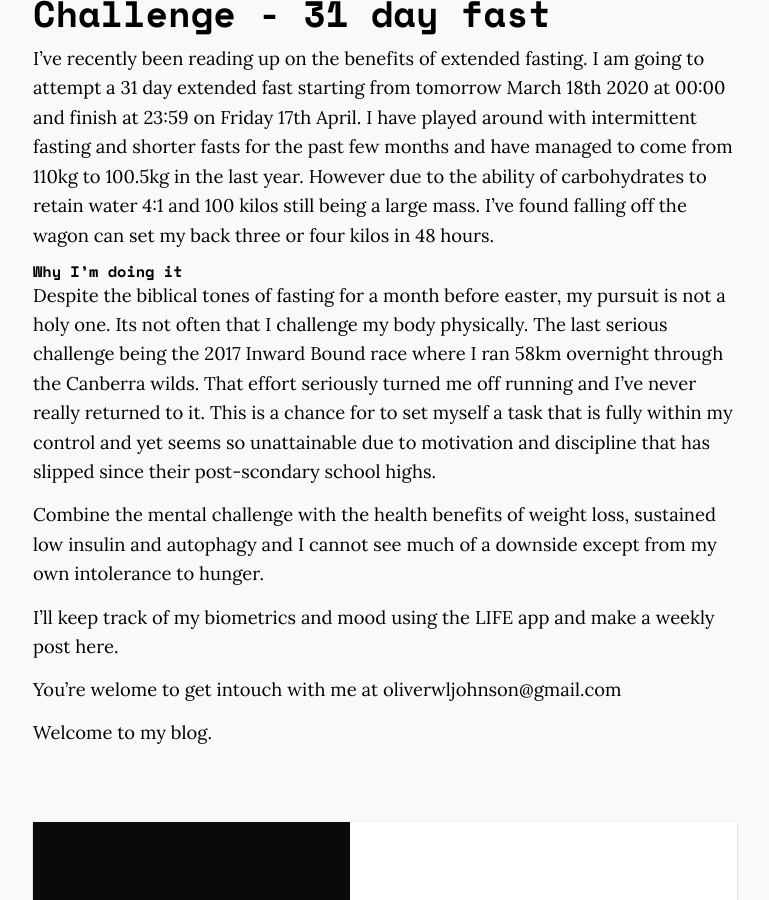
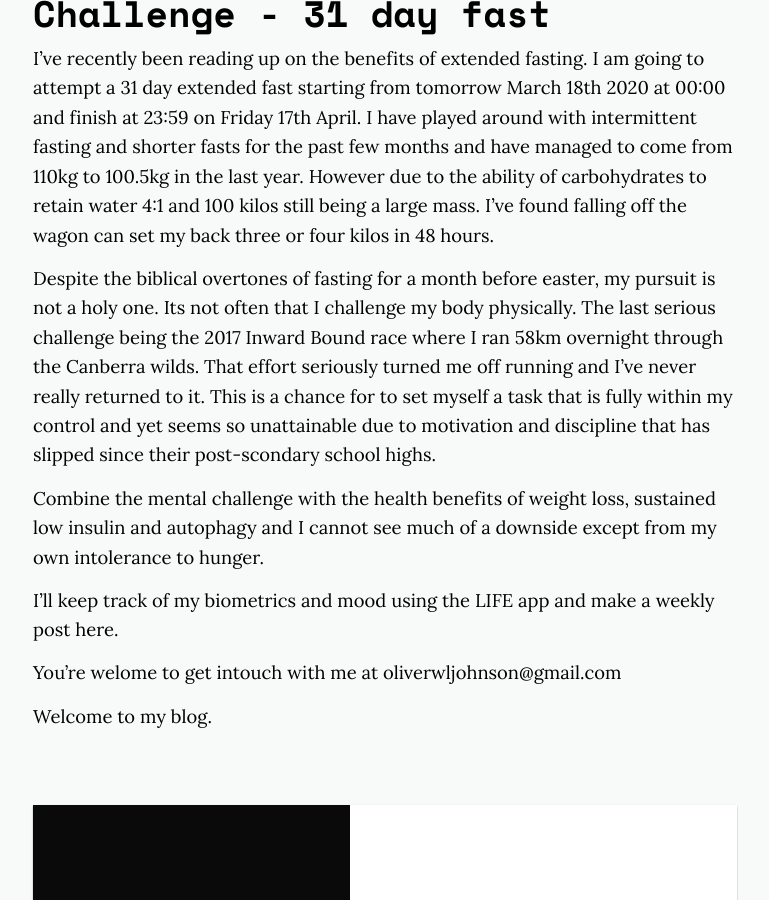
Before and after one commit to oliverwljohnson/oliverwljohnson.github.io, a Jekyll site: the page built from _posts/2020-03-14-welcome.markdown, in a window 1280 px wide and 900 px high, scrolled down 1160 px. Shown: the whole window, without its empty margins (255-1024 px from the left). Built offline with Jekyll 4.4.1, drawn with Linux system fonts in a browser that asks for light colours; nearby versions of some CDN libraries.

Commit message:
Welcome post

```diff
--- a/_posts/2020-03-14-welcome.markdown
+++ b/_posts/2020-03-14-welcome.markdown
@@ -22,8 +22,7 @@ But first...
 ## Challenge - 31 day fast
 I've recently been reading up on the benefits of extended fasting. I am going to attempt a 31 day extended fast starting from tomorrow March 18th 2020 at 00:00 and finish at 23:59 on Friday 17th April. I have played around with intermittent fasting and shorter fasts for the past few months and have managed to come from 110kg to 100.5kg in the last year. However due to the ability of carbohydrates to retain water 4:1 and 100 kilos still being a large mass. I've found falling off the wagon can set my back three or four kilos in 48 hours.
 
-##### Why I'm doing it
-Despite the biblical tones of fasting for a month before easter, my pursuit is not a holy one. Its not often that I challenge my body physically. The last serious challenge being the 2017 Inward Bound race where I ran 58km overnight through the Canberra wilds. That effort seriously turned me off running and I've never really returned to it. This is a chance for to set myself a task that is fully within my control and yet seems so unattainable due to motivation and discipline that has slipped since their post-scondary school highs.
+Despite the biblical overtones of fasting for a month before easter, my pursuit is not a holy one. Its not often that I challenge my body physically. The last serious challenge being the 2017 Inward Bound race where I ran 58km overnight through the Canberra wilds. That effort seriously turned me off running and I've never really returned to it. This is a chance for to set myself a task that is fully within my control and yet seems so unattainable due to motivation and discipline that has slipped since their post-scondary school highs.
 
 Combine the mental challenge with the health benefits of weight loss, sustained low insulin and autophagy and I cannot see much of a downside except from my own intolerance to hunger.
 
```
